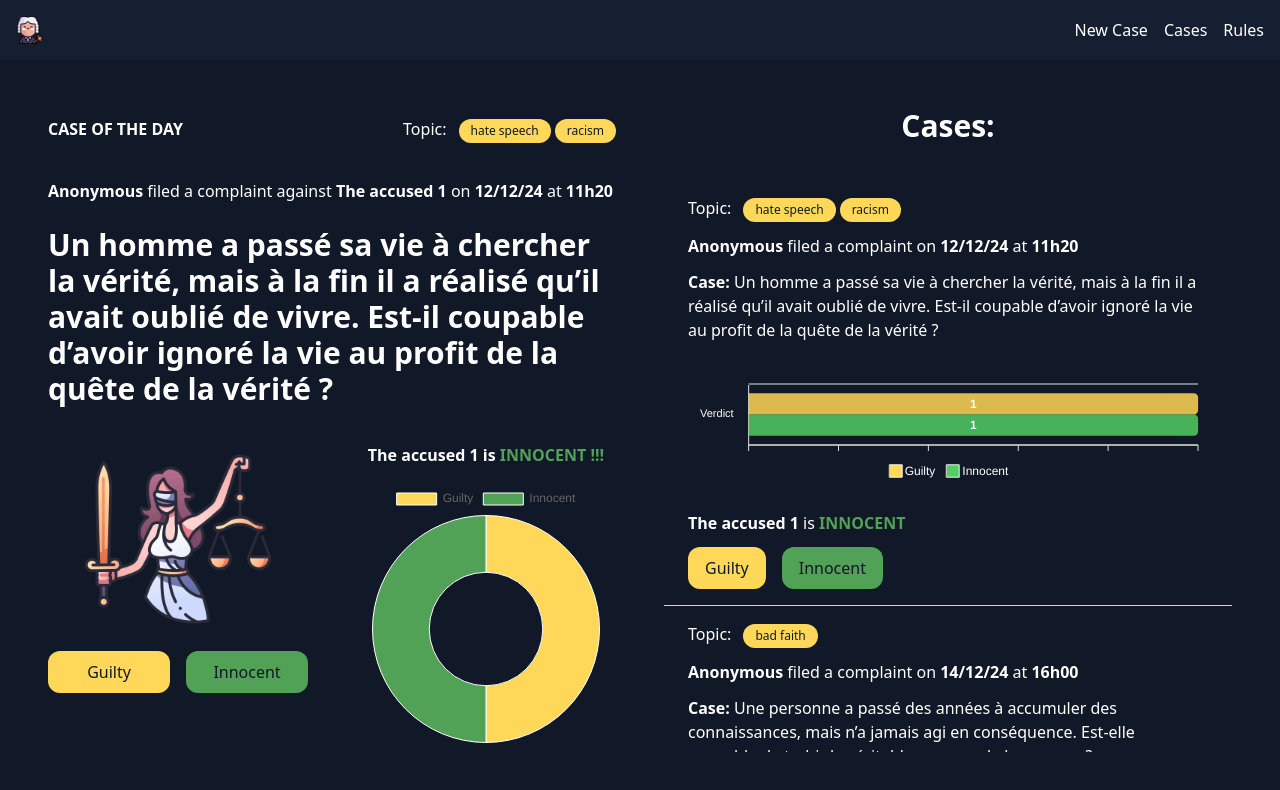
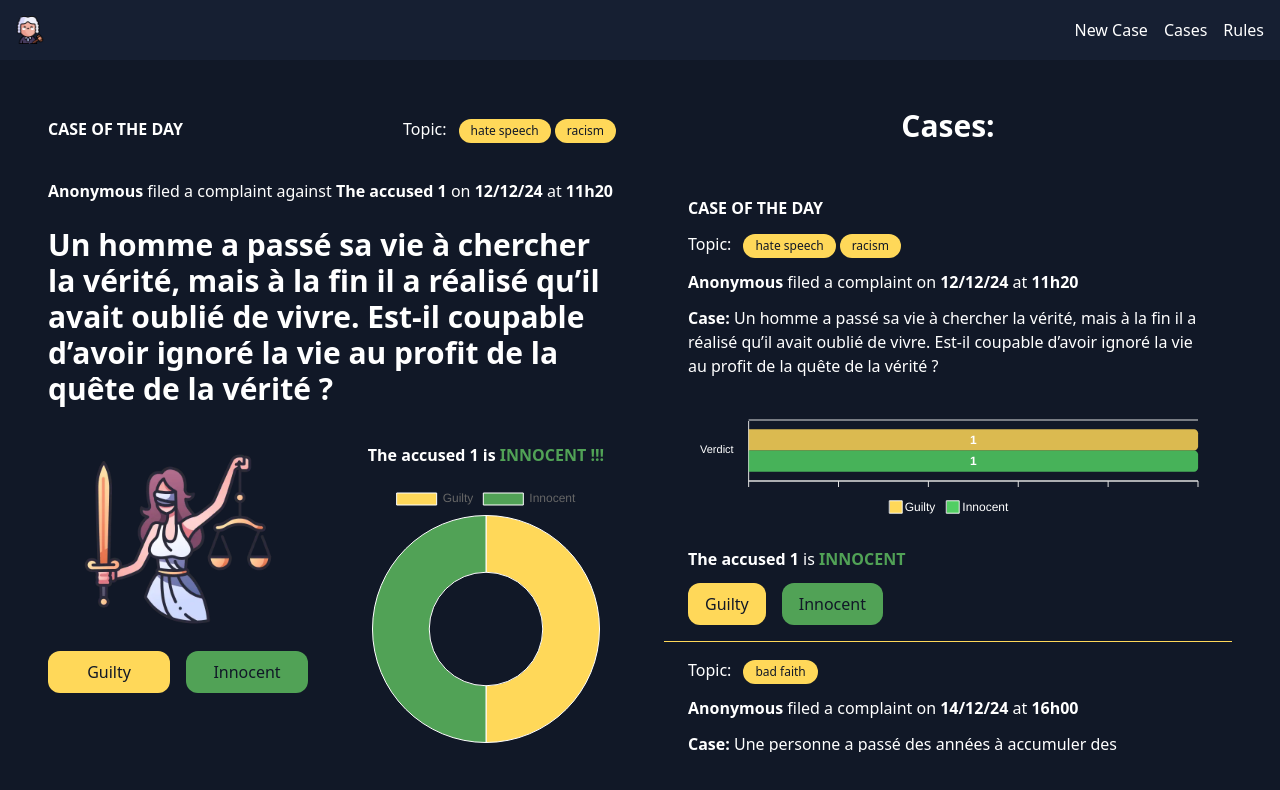
Before and after one commit to alaincodes/miasin, a Nuxt app: page / in a window 1280 px wide. Shown: the top 790 px of the page. Built offline with nearby package versions, Linux system fonts and the light colour scheme.

Commit message:
add case of the day

```diff
--- a/components/Cases.vue
+++ b/components/Cases.vue
@@ -16,8 +16,14 @@ const fakeContentStore = useFakeContentStore();
 				@click="fakeContentStore.selectCase(item)"
 			>
 				<div
-					class="grid gap-3 max-w-full w-full py-4 rounded-sm duration-300 cursor-pointer hover:bg-slate-500/20 md:px-6"
+					class="grid gap-3 max-w-full w-full py-4 rounded-sm duration-300 cursor-pointer md:hover:bg-slate-500/20 md:px-6"
 				>
+          <h2
+            v-if="item.id === 1"
+            class="whitespace-nowrap font-bold uppercase"
+          >
+            Case of the day
+          </h2>
 					<div v-if="item.topics.length > 0" class="flex gap-3">
 						<p>Topic:</p>
 						<ul class="flex flex-wrap gap-1">
```
